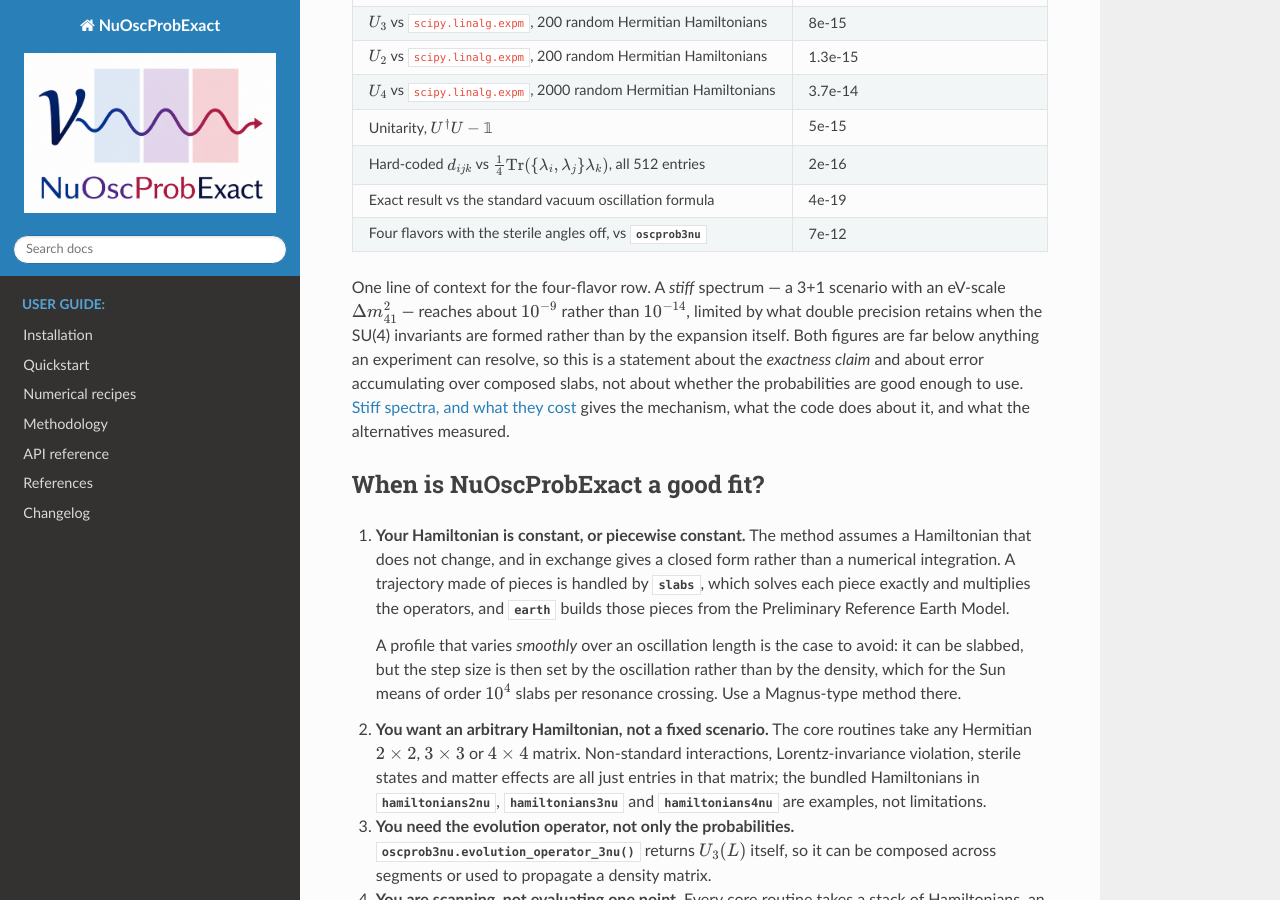
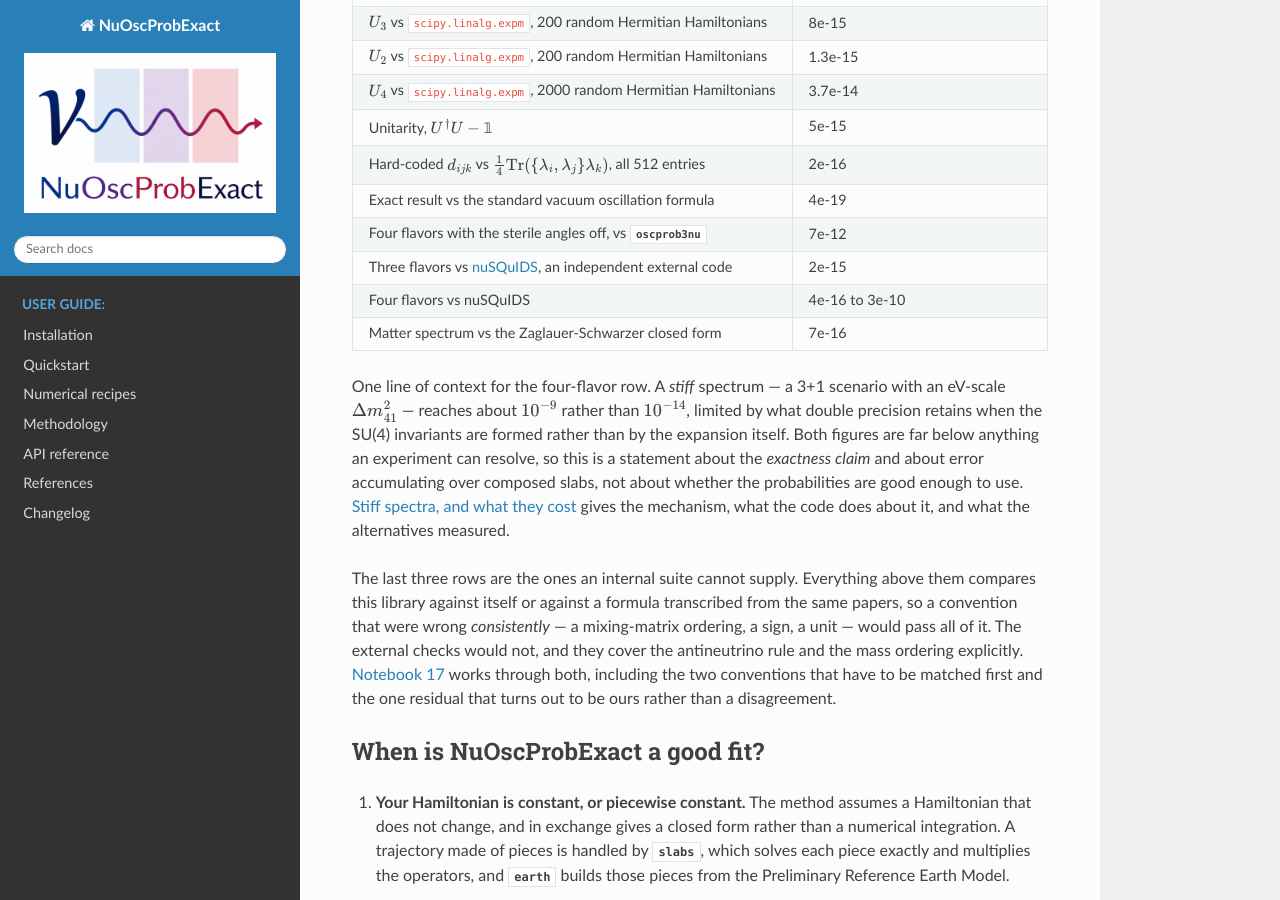
Before and after one commit to mbustama/NuOscProbExact, a Sphinx documentation site: the page built from docs/source/index.rst, in a window 1280 px wide and 900 px high, scrolled down 1022 px. Built offline with Sphinx 7.4.7 and the Read the Docs theme 3.1.0, drawn with Linux system fonts in a browser that asks for light colours; cross-references to code outside the pages are shown as plain code.

Commit message:
Point at notebook 17 from where the claims it supports are made
The notebook existed only in the README's notebook table and the file
tree, which is where a reader finds it only if already looking.  It is
now referenced from the places that make the claims it backs.

The most useful of those is the accuracy table on the documentation
landing page.  Every row in it compared this library against itself or
against a formula transcribed from the same papers, so the table's own
premise -- "checked against an independent computation" -- was true of
the algebra and weaker about conventions.  Three external rows are added,
with a paragraph saying plainly which rows an internal suite cannot
supply and why:

    3nu vs nuSQuIDS                            2e-15
    4nu vs nuSQuIDS                            4e-16 to 3e-10
    matter spectrum vs Zaglauer-Schwarzer      7e-16

Also referenced from: the note under the README title and the "what it
does" bullet about exactness, both of which asserted round-off agreement
with nothing to point at; `methodology.rst`, where the stiff-spectrum
figure is now noted as having been reached independently rather than
only asserted from within; `recipes.rst`, in the "where to go next"
list; `oscprob4nu.POLISH_ROOTS`, whose refined figure the notebook
confirms from outside; and both comparison test modules, which now say
where the walkthrough is.

Two stale claims turned up while rereading those files, of exactly the
kind the notebook audit found earlier:

  * `test_nusquids_comparison.py` still said the matched codes "agree to
    between 1e-11 and 1e-15".  That was written before the antineutrino
    and mass-ordering cases existed; the range now runs to 3e-10, and
    the docstring says so and names which case;
  * `test_matter_eigenvalues.py` still described the frozen set as seven
    configurations.  It is eleven.

The offhand "somebody else's release cadence" is also brought into line
with the notebook's wording, for the same reason it was changed there.

462 tests pass, coverage 100%, Sphinx clean under -W.

```diff
--- a/docs/source/index.rst
+++ b/docs/source/index.rst
@@ -101,6 +101,13 @@ against an independent computation:
      - 4e-19
    * - Four flavors with the sterile angles off, vs :mod:`oscprob3nu`
      - 7e-12
+   * - Three flavors vs `nuSQuIDS <https://github.com/arguelles/nuSQuIDS>`_,
+       an independent external code
+     - 2e-15
+   * - Four flavors vs nuSQuIDS
+     - 4e-16 to 3e-10
+   * - Matter spectrum vs the Zaglauer-Schwarzer closed form
+     - 7e-16
 
 One line of context for the four-flavor row.  A *stiff* spectrum --- a 3+1
 scenario with an eV-scale :math:`\Delta m^2_{41}` --- reaches about
@@ -111,6 +118,17 @@ resolve, so this is a statement about the *exactness claim* and about error
 accumulating over composed slabs, not about whether the probabilities are
 good enough to use.  :ref:`stiff-spectra` gives the mechanism, what the code
 does about it, and what the alternatives measured.
+
+The last three rows are the ones an internal suite cannot supply.  Everything
+above them compares this library against itself or against a formula
+transcribed from the same papers, so a convention that were wrong
+*consistently* --- a mixing-matrix ordering, a sign, a unit --- would pass all
+of it.  The external checks would not, and they cover the antineutrino rule
+and the mass ordering explicitly.  `Notebook 17
+<https://github.com/mbustama/NuOscProbExact/blob/main/notebooks/17_cross_checks.ipynb>`_
+works through both, including the two conventions that have to be matched
+first and the one residual that turns out to be ours rather than a
+disagreement.
 
 When is NuOscProbExact a good fit?
 -----------------------------------
```
Also changed, not shown: README.md (+2 -2 lines), docs/source/methodology.rst (+12 -0 lines), docs/source/recipes.rst (+6 -1 lines), 3 other files.
